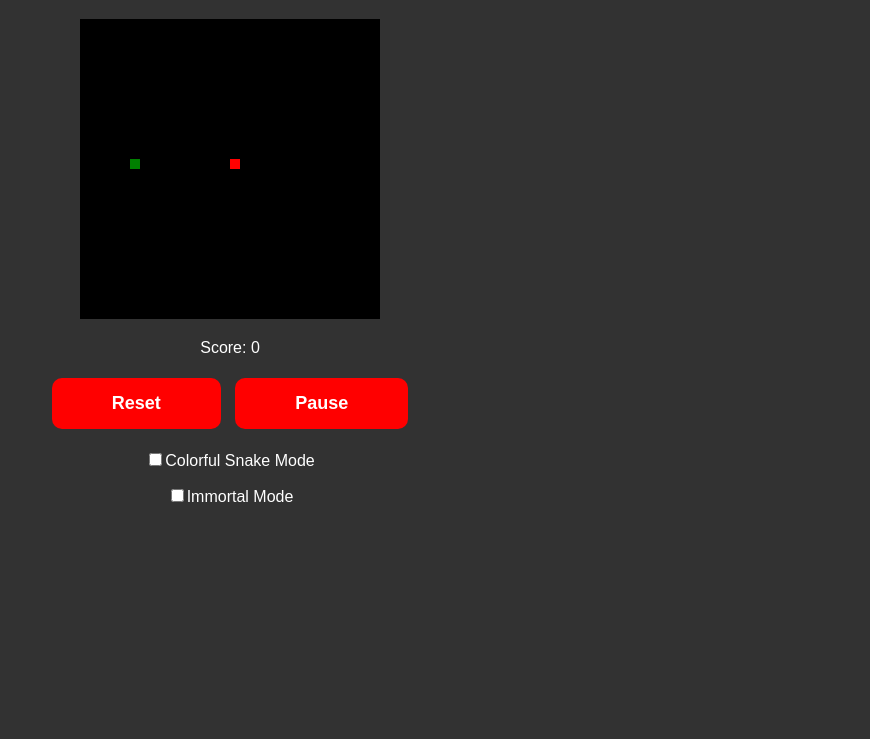
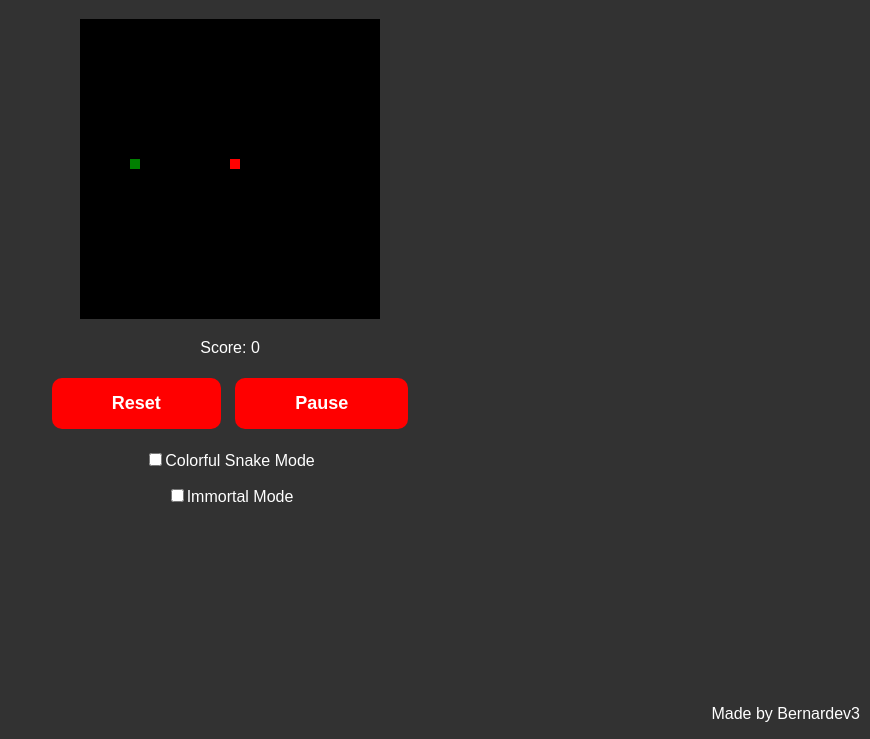
Before and after one commit to Bernardev3/snake-game, a plain HTML site: page index.html in a window 1280 px wide. Shown: the part 61-800 px from the top of the page, without its empty margins (410-1280 px from the left). Drawn offline with Linux system fonts and the light colour scheme.

Commit message:
Update index.html

```diff
--- a/index.html
+++ b/index.html
@@ -19,6 +19,7 @@
 		<input type="checkbox" id="colorfulSnakeMode"><span>Colorful Snake Mode</span>
 		<p></p>
 		<input type="checkbox" id="immortalMode"><span>Immortal Mode</span>
+		<p style="cursor: pointer; position: fixed; bottom: 0; right: 10px;" onclick="alert('Discord: @bernardev3\nReddit: u/Bernardev3\nGithub: https://github.com/Bernardev3');">Made by Bernardev3</a></p>
 
 		<script src="index.js"></script>
 	</body>
```
